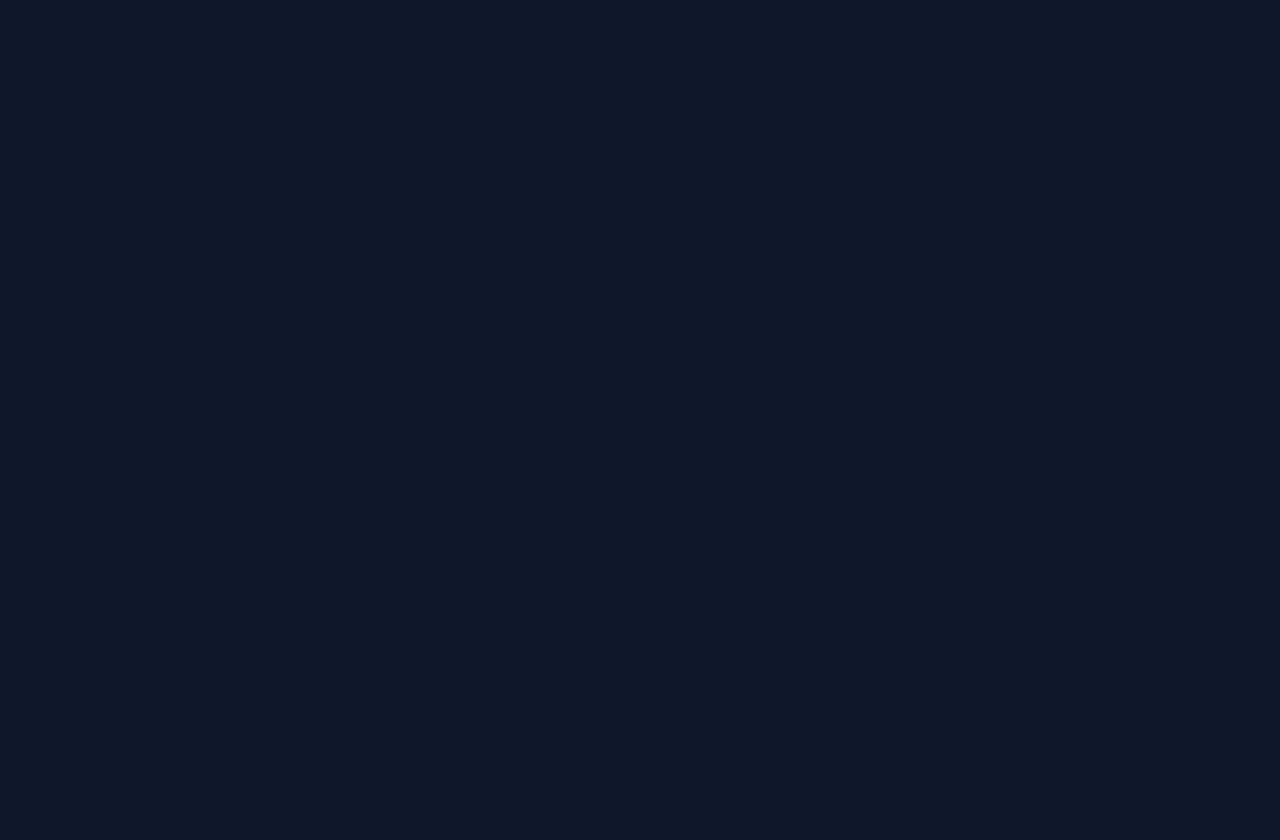
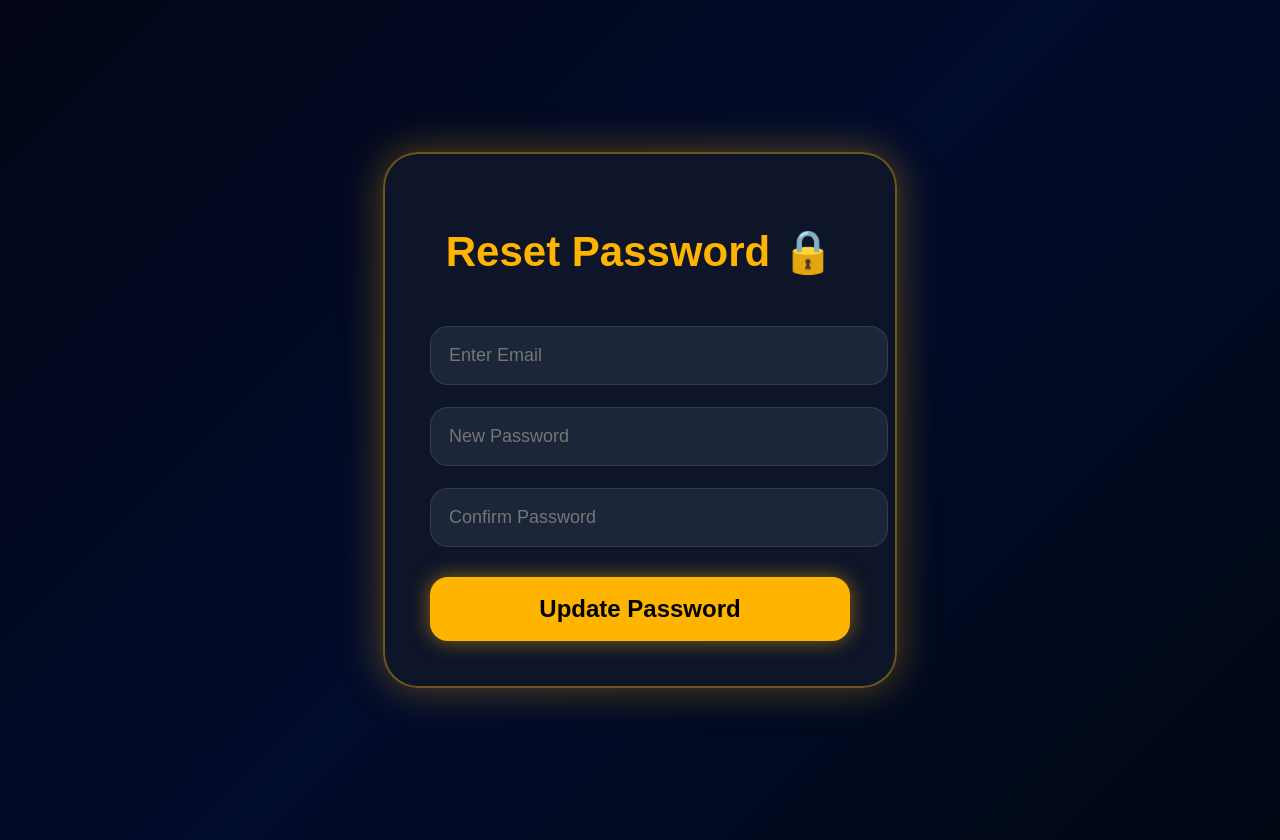
Before and after one commit to Amarnadh9676/bro-fries, a React (Vite) app in the folder bro-fries/: page /forgotpassword in a window 1280 px wide. Before the commit this address had no page. Before the commit the page ends 800 px from the top, so only its background shows below. Built offline with nearby package versions, Linux system fonts and the light colour scheme.

Commit message:
added forgot password feature

```diff
--- a/bro-fries/src/main.jsx
+++ b/bro-fries/src/main.jsx
@@ -17,11 +17,15 @@ import Success from "./pages/Success";
 
 import Login from "./pages/Login";
 import Register from "./pages/Register";
+import ForgotPassword from "./pages/ForgotPassword";
+
 import Auth from "./pages/Auth";
 
 import CartProvider from "./Context/CartContext";
 
-ReactDOM.createRoot(document.getElementById("root")).render(
+ReactDOM.createRoot(
+  document.getElementById("root")
+).render(
 
   <CartProvider>
 
@@ -31,7 +35,10 @@ ReactDOM.createRoot(document.getElementById("root")).render(
 
         {/* Auth Route */}
 
-        <Route path="/" element={<Auth />} />
+        <Route
+          path="/"
+          element={<Auth />}
+        />
 
         {/* Dashboard */}
 
@@ -79,6 +86,13 @@ ReactDOM.createRoot(document.getElementById("root")).render(
           element={<Register />}
         />
 
+        {/* Forgot Password */}
+
+        <Route
+          path="/forgotpassword"
+          element={<ForgotPassword />}
+        />
+
       </Routes>
 
     </BrowserRouter>
--- /dev/null
+++ b/bro-fries/src/pages/ForgotPassword.jsx
@@ -0,0 +1,214 @@
+import { useState } from "react";
+
+import {
+  useNavigate
+} from "react-router-dom";
+
+function ForgotPassword() {
+
+  const navigate = useNavigate();
+
+  const [email, setEmail] =
+    useState("");
+
+  const [newPassword,
+    setNewPassword] =
+    useState("");
+
+  const [
+    confirmPassword,
+    setConfirmPassword
+  ] = useState("");
+
+  const handleReset = () => {
+
+    const storedUser = JSON.parse(
+      localStorage.getItem(
+        "brofriesUser"
+      )
+    );
+
+    if (
+      storedUser?.email !== email
+    ) {
+
+      alert("Email not found");
+      return;
+
+    }
+
+    if (
+      newPassword !== confirmPassword
+    ) {
+
+      alert(
+        "Passwords not matching"
+      );
+
+      return;
+
+    }
+
+    const updatedUser = {
+      ...storedUser,
+      password: newPassword
+    };
+
+    localStorage.setItem(
+      "brofriesUser",
+      JSON.stringify(updatedUser)
+    );
+
+    alert(
+      "Password Updated"
+    );
+
+    navigate("/login");
+
+  };
+
+  return (
+
+    <div
+      style={{
+        background:
+          "linear-gradient(135deg,#020617,#020c2b,#000814)",
+        minHeight: "100vh",
+        display: "flex",
+        justifyContent: "center",
+        alignItems: "center",
+        padding: "20px"
+      }}
+    >
+
+      <div
+        style={{
+          background:
+            "rgba(15,23,42,0.95)",
+
+          width: "420px",
+
+          padding: "45px",
+
+          borderRadius: "35px",
+
+          boxShadow:
+            "0 0 40px rgba(255,180,0,0.35)",
+
+          border:
+            "2px solid rgba(255,180,0,0.4)",
+
+          color: "white"
+        }}
+      >
+
+        <h1
+          style={{
+            textAlign: "center",
+            color: "#ffb400",
+            fontSize: "42px"
+          }}
+        >
+          Reset Password 🔒
+        </h1>
+
+        <input
+          type="email"
+          placeholder="Enter Email"
+          value={email}
+          onChange={(e) =>
+            setEmail(e.target.value)
+          }
+          style={inputStyle}
+        />
+
+        <input
+          type="password"
+          placeholder="New Password"
+          value={newPassword}
+          onChange={(e) =>
+            setNewPassword(
+              e.target.value
+            )
+          }
+          style={inputStyle}
+        />
+
+        <input
+          type="password"
+          placeholder="Confirm Password"
+          value={confirmPassword}
+          onChange={(e) =>
+            setConfirmPassword(
+              e.target.value
+            )
+          }
+          style={inputStyle}
+        />
+
+        <button
+          onClick={handleReset}
+          style={buttonStyle}
+        >
+          Update Password
+        </button>
+
+      </div>
+
+    </div>
+
+  );
+}
+
+const inputStyle = {
+
+  width: "100%",
+
+  padding: "18px",
+
+  marginTop: "22px",
+
+  borderRadius: "18px",
+
+  border:
+    "1px solid rgba(255,255,255,0.1)",
+
+  fontSize: "18px",
+
+  background:
+    "rgba(30,41,59,0.9)",
+
+  color: "white",
+
+  outline: "none"
+
+};
+
+const buttonStyle = {
+
+  width: "100%",
+
+  padding: "18px",
+
+  marginTop: "30px",
+
+  background: "#ffb400",
+
+  border: "none",
+
+  borderRadius: "18px",
+
+  fontWeight: "bold",
+
+  fontSize: "24px",
+
+  cursor: "pointer",
+
+  color: "black",
+
+  boxShadow:
+    "0 0 20px rgba(255,180,0,0.5)"
+
+};
+
+export default ForgotPassword;
--- a/bro-fries/src/pages/Login.jsx
+++ b/bro-fries/src/pages/Login.jsx
@@ -54,7 +54,7 @@ function Login() {
     <div
       style={{
         background:
-          "linear-gradient(135deg,#050816,#0f172a)",
+          "linear-gradient(135deg,#020617,#020c2b,#000814)",
         minHeight: "100vh",
         display: "flex",
         justifyContent: "center",
@@ -65,13 +65,22 @@ function Login() {
 
       <div
         style={{
-          background: "#111827",
-          padding: "40px",
-          borderRadius: "30px",
-          width: "380px",
-          color: "white",
+          background:
+            "rgba(15,23,42,0.95)",
+
+          width: "420px",
+
+          padding: "45px",
+
+          borderRadius: "35px",
+
           boxShadow:
-            "0 0 30px rgba(255,180,0,0.3)"
+            "0 0 40px rgba(255,180,0,0.35)",
+
+          border:
+            "2px solid rgba(255,180,0,0.4)",
+
+          color: "white"
         }}
       >
 
@@ -79,8 +88,7 @@ function Login() {
 
         <div
           style={{
-            textAlign: "center",
-            marginBottom: "20px"
+            textAlign: "center"
           }}
         >
 
@@ -88,22 +96,24 @@ function Login() {
             src={logo}
             alt="logo"
             style={{
-              width: "100px",
-              height: "100px",
+              width: "120px",
+              height: "120px",
               borderRadius: "50%",
               border:
-                "3px solid #ffb400",
+                "4px solid #ffb400",
               objectFit: "cover",
               boxShadow:
-                "0 0 20px rgba(255,180,0,0.5)"
+                "0 0 30px rgba(255,180,0,0.6)"
             }}
           />
 
           <h1
             style={{
               color: "#ffb400",
-              marginTop: "15px",
-              fontSize: "42px"
+              fontSize: "64px",
+              marginTop: "20px",
+              marginBottom: "10px",
+              fontWeight: "bold"
             }}
           >
             Bro Fries 🍟
@@ -111,7 +121,8 @@ function Login() {
 
           <p
             style={{
-              color: "#94a3b8"
+              color: "#cbd5e1",
+              fontSize: "22px"
             }}
           >
             Login to continue
@@ -119,7 +130,7 @@ function Login() {
 
         </div>
 
-        {/* Inputs */}
+        {/* Email */}
 
         <input
           type="email"
@@ -131,6 +142,8 @@ function Login() {
           style={inputStyle}
         />
 
+        {/* Password */}
+
         <input
           type="password"
           placeholder="Enter Password"
@@ -141,25 +154,86 @@ function Login() {
           style={inputStyle}
         />
 
-        {/* Button */}
+        {/* Forgot Password */}
+
+        <div
+          style={{
+            textAlign: "right",
+            marginTop: "15px"
+          }}
+        >
+
+          <Link
+            to="/forgotpassword"
+            style={{
+              color: "#ffb400",
+              textDecoration: "none",
+              fontWeight: "bold",
+              fontSize: "18px"
+            }}
+          >
+            Forgot Password?
+          </Link>
+
+        </div>
+
+        {/* Login Button */}
 
         <button
           onClick={handleLogin}
           style={buttonStyle}
         >
-          Login
+          Login →
         </button>
 
-        {/* Register Link */}
+        {/* Divider */}
+
+        <div
+          style={{
+            display: "flex",
+            alignItems: "center",
+            marginTop: "30px",
+            marginBottom: "20px"
+          }}
+        >
+
+          <div
+            style={{
+              flex: 1,
+              height: "1px",
+              background: "#475569"
+            }}
+          />
+
+          <span
+            style={{
+              margin: "0 15px",
+              color: "#94a3b8"
+            }}
+          >
+            OR
+          </span>
+
+          <div
+            style={{
+              flex: 1,
+              height: "1px",
+              background: "#475569"
+            }}
+          />
+
+        </div>
+
+        {/* Register */}
 
         <p
           style={{
             textAlign: "center",
-            marginTop: "20px",
-            color: "#cbd5e1"
+            color: "#cbd5e1",
+            fontSize: "20px"
           }}
         >
-          Don't have an account?{" "}
+          Don’t have an account?{" "}
 
           <Link
             to="/register"
@@ -184,13 +258,23 @@ function Login() {
 const inputStyle = {
 
   width: "100%",
-  padding: "14px",
-  marginTop: "15px",
-  borderRadius: "12px",
-  border: "none",
-  fontSize: "16px",
-  background: "#1e293b",
+
+  padding: "18px",
+
+  marginTop: "22px",
+
+  borderRadius: "18px",
+
+  border:
+    "1px solid rgba(255,255,255,0.1)",
+
+  fontSize: "18px",
+
+  background:
+    "rgba(30,41,59,0.9)",
+
   color: "white",
+
   outline: "none"
 
 };
@@ -198,15 +282,27 @@ const inputStyle = {
 const buttonStyle = {
 
   width: "100%",
-  padding: "15px",
-  marginTop: "25px",
+
+  padding: "18px",
+
+  marginTop: "30px",
+
   background: "#ffb400",
+
   border: "none",
-  borderRadius: "12px",
+
+  borderRadius: "18px",
+
   fontWeight: "bold",
-  fontSize: "18px",
+
+  fontSize: "24px",
+
   cursor: "pointer",
-  color: "black"
+
+  color: "black",
+
+  boxShadow:
+    "0 0 20px rgba(255,180,0,0.5)"
 
 };
 
```
Also changed, not shown: bro-fries/src/pages/Favorites.jsx (added, +105 -0 lines).
